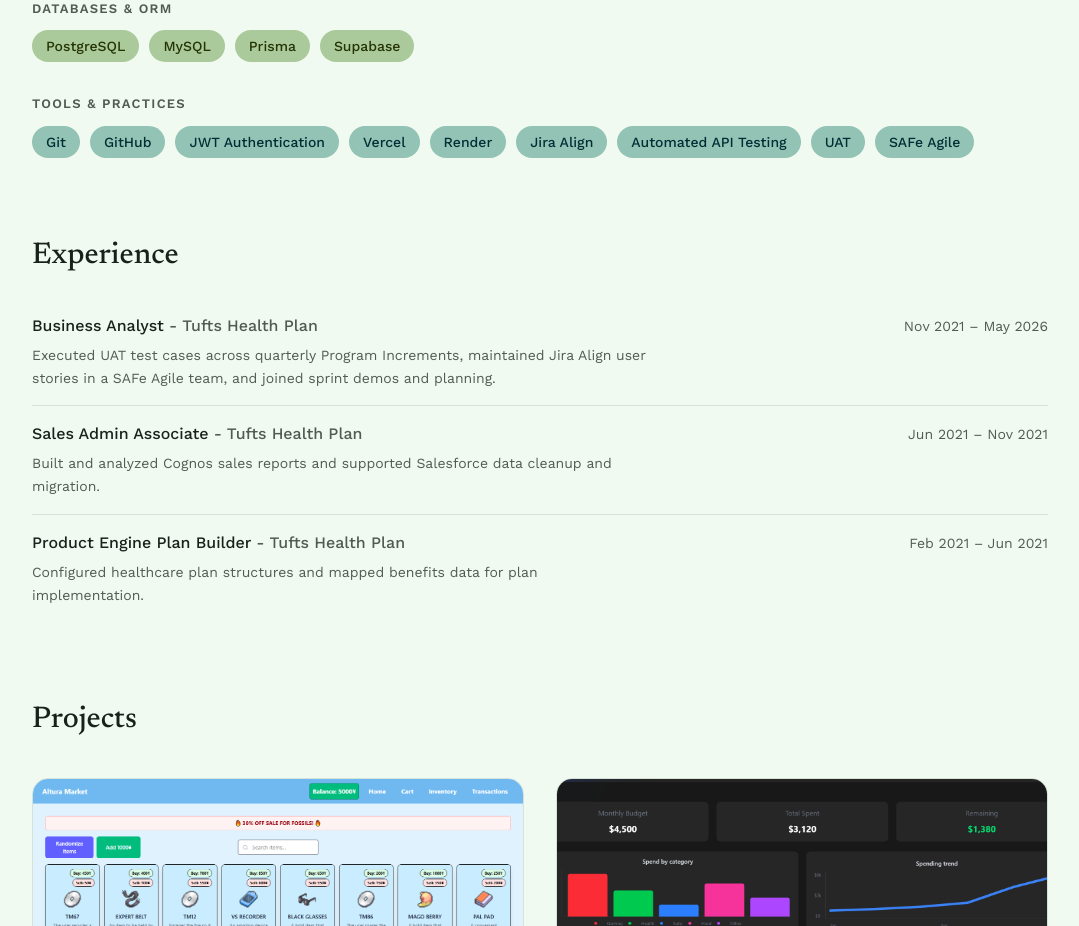
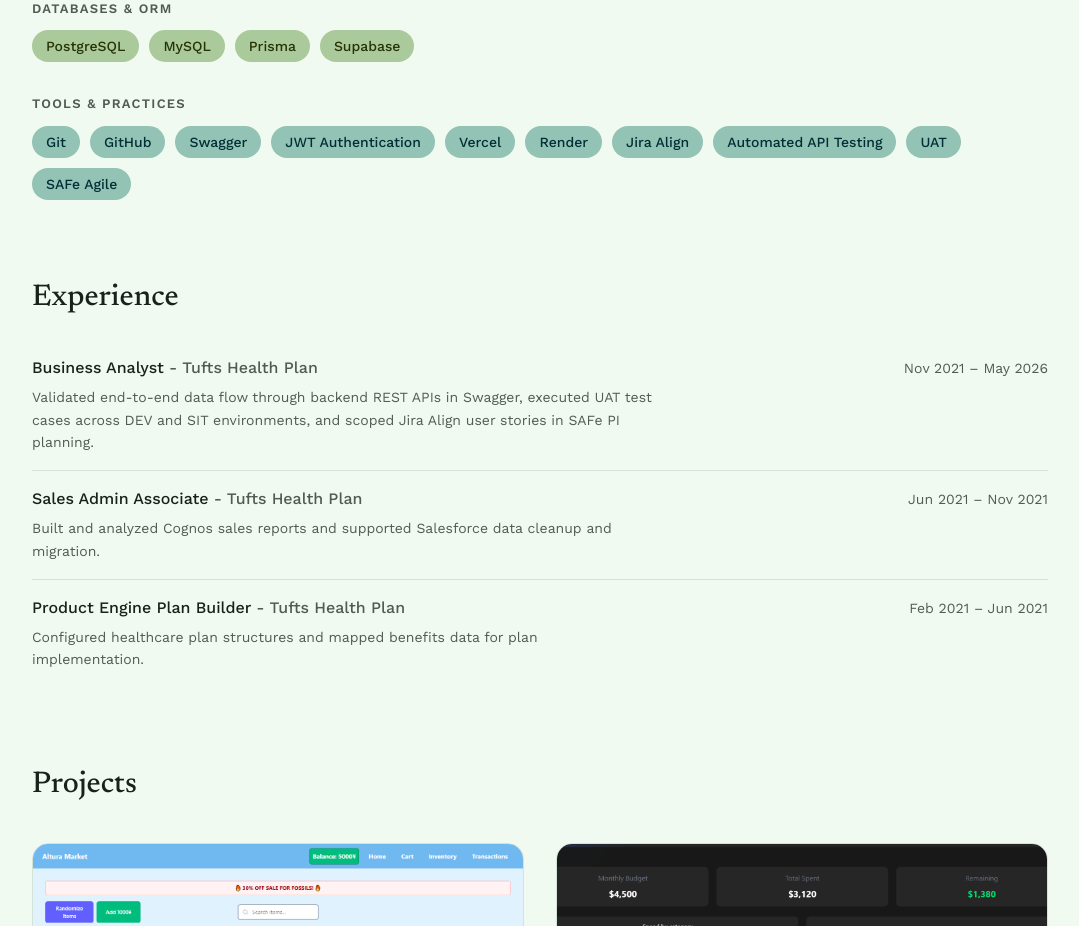
Before and after one commit to parekhr/portfolio, a React (Vite) app: page / in a window 1280 px wide. Shown: the part 800-1726 px from the top of the page, without its empty margins (100-1179 px from the left). Built offline with nearby package versions, Linux system fonts and the light colour scheme.

Commit message:
Updated resume

```diff
--- a/src/data/experience.js
+++ b/src/data/experience.js
@@ -4,7 +4,7 @@ const experience = [
     company: 'Tufts Health Plan',
     dates: 'Nov 2021 – May 2026',
     description:
-      'Executed UAT test cases across quarterly Program Increments, maintained Jira Align user stories in a SAFe Agile team, and joined sprint demos and planning.',
+      'Validated end-to-end data flow through backend REST APIs in Swagger, executed UAT test cases across DEV and SIT environments, and scoped Jira Align user stories in SAFe PI planning.',
   },
   {
     title: 'Sales Admin Associate',
--- a/src/data/skills.js
+++ b/src/data/skills.js
@@ -28,6 +28,7 @@ const skillGroups = [
     items: [
       'Git',
       'GitHub',
+      'Swagger',
       'JWT Authentication',
       'Vercel',
       'Render',
```
Also changed, not shown: 1 other file (tests, documents, lock files or other folders).
